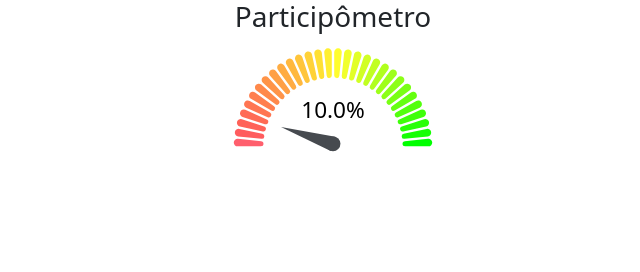
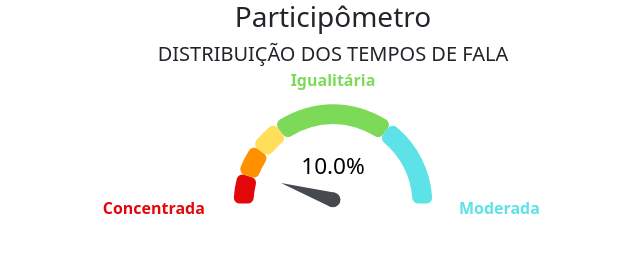
Before and after one commit to RicardoDRodriguez/GaugeMetterAndGini, a React (Create React App) app: page / in a window 1280 px wide. Shown: the top 272 px of the page, without its empty margins (307-947 px from the left). Built offline with nearby package versions, Linux system fonts and the light colour scheme.

Commit message:
Atualizado a execução incluindo labels

```diff
--- a/src/App.js
+++ b/src/App.js
@@ -20,6 +20,8 @@ function App() {
       <Row className="justify-content-md-center">
         <Col md={12} className="text-center">
           <h3>Participômetro</h3>
+          <h5>DISTRIBUIÇÃO DOS TEMPOS DE FALA</h5>
+          <br/>
         </Col>
       </Row>
 
--- a/src/LiveGaugeChart.js
+++ b/src/LiveGaugeChart.js
@@ -5,8 +5,9 @@ const DataBase = require('./DataBase')
 const database = new DataBase()
 
 const chartStyle = {
-  height: 50
+  height: 10
 };
+
 
 const LiveGaugeChart = () => {
   const [value, setValue] = useState(0.0); // Initial value
@@ -35,19 +36,58 @@ const LiveGaugeChart = () => {
 
   return (
     <div>
+      <div style={{ position: 'absolute', top: '26%', left: '36%', transform: 'translate(-50%, -50%)', color: '#E4080A' }}>
+        <span color= '#E4080A'><b>Concentrada</b></span>
+      </div>
+      <div style={{ position: 'absolute', top: '10%', left: '50%', transform: 'translate(-50%, -50%)', color: '#7DDA58' }}>
+        <span><b>Igualitária</b></span>
+      </div>
+      <div style={{ position: 'absolute', top: '26%', left: '63%', transform: 'translate(-50%, -50%)', color: '#5DE2E7' }}>
+        <span><b>Moderada</b></span>
+      </div>
       <GaugeChart
         id="gauge-chart1"
         style={chartStyle}
-        nrOfLevels={30}
-        arcWidth={0.3}
-        // arcsLength={[0.2, 0.2, 0.2, 0.2, 0.2]}
-        colors={["#FF5F6D", "#FFB200", "#F2FF00", "#00FFDD", "#00FF00"]}
-        labels={["Concentrado em Um", "Concentrado em poucos", "&nbsp", "", "Distribuição iqualitária dos tempos"]}
+        //nrOfLevels={30}
+        //arcWidth={0.3}
+        arcsLength={[0.1, 0.1, 0.1, 0.4, 0.3]}
+        //colors={["#FF5F6D", "#FFB200", "#F2FF00", "#00FFDD", "#00FF00"]}
+        colors={["#E4080A", "#FF9101", "#FFDE59", "#7DDA58", "#5DE2E7"]}
+        labels={
+          [
+            {
+              name: 'Too Slow',
+              labelColor: '#E4080A',
+              activeBarColor: '#E4080A',
+            },
+            {
+              name: 'Very Slow',
+              labelColor: '#FF9101',
+              activeBarColor: '#FF9101',
+            },
+            {
+              name: 'Slow',
+              labelColor: '#FFDE59',
+              activeBarColor: '#FFDE59',
+            },
+            {
+              name: 'Normal',
+              labelColor: '#7DDA58',
+              activeBarColor: '#7DDA58',
+            },
+            {
+              name: 'Fast',
+              labelColor: '#5DE2E7',
+              activeBarColor: '#5DE2E7',
+            }
+          ]
+        }
         percent={value}
-        arcPadding={0.02}
-        textColor="black"
+        arcPadding={0.00}
+        textColor="#000000"
         formatTextValue={(value) => `${value.toFixed(1)}%`}
       />
+
     </div>
   );
 };
```
